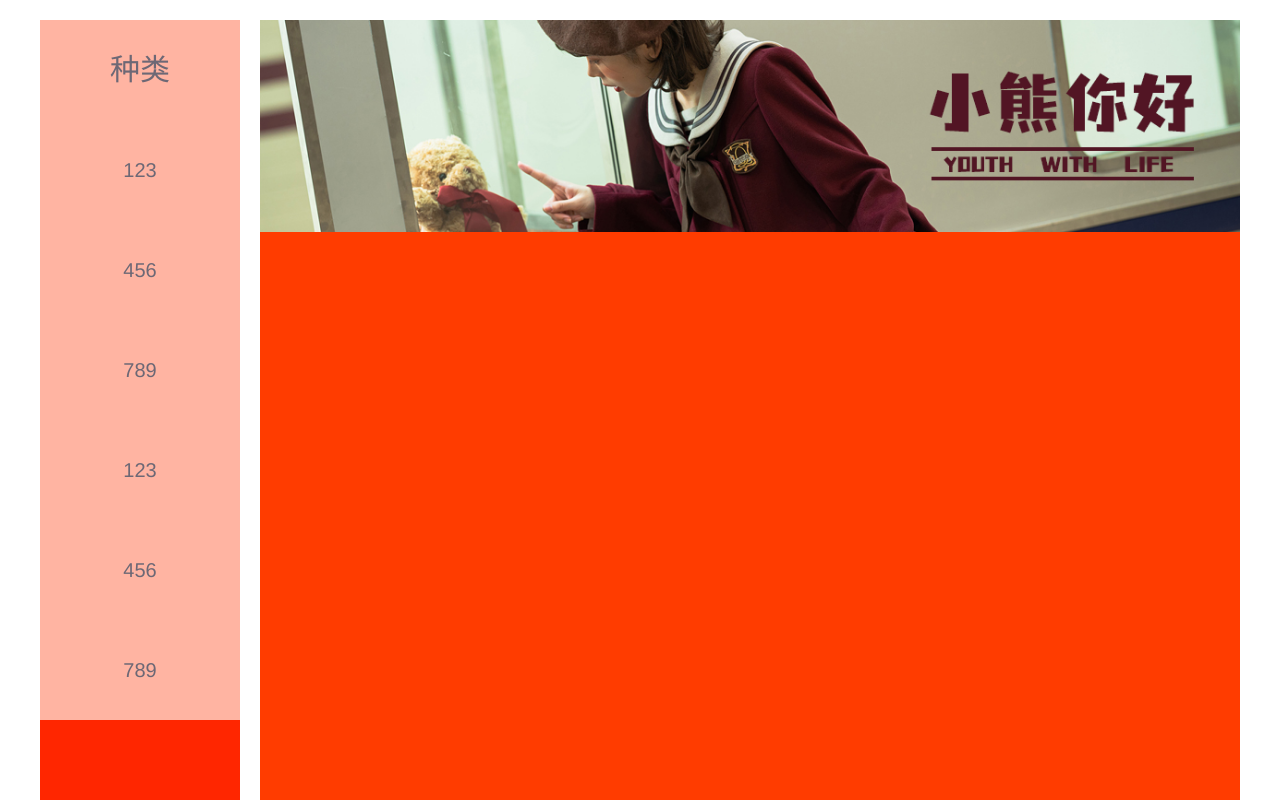
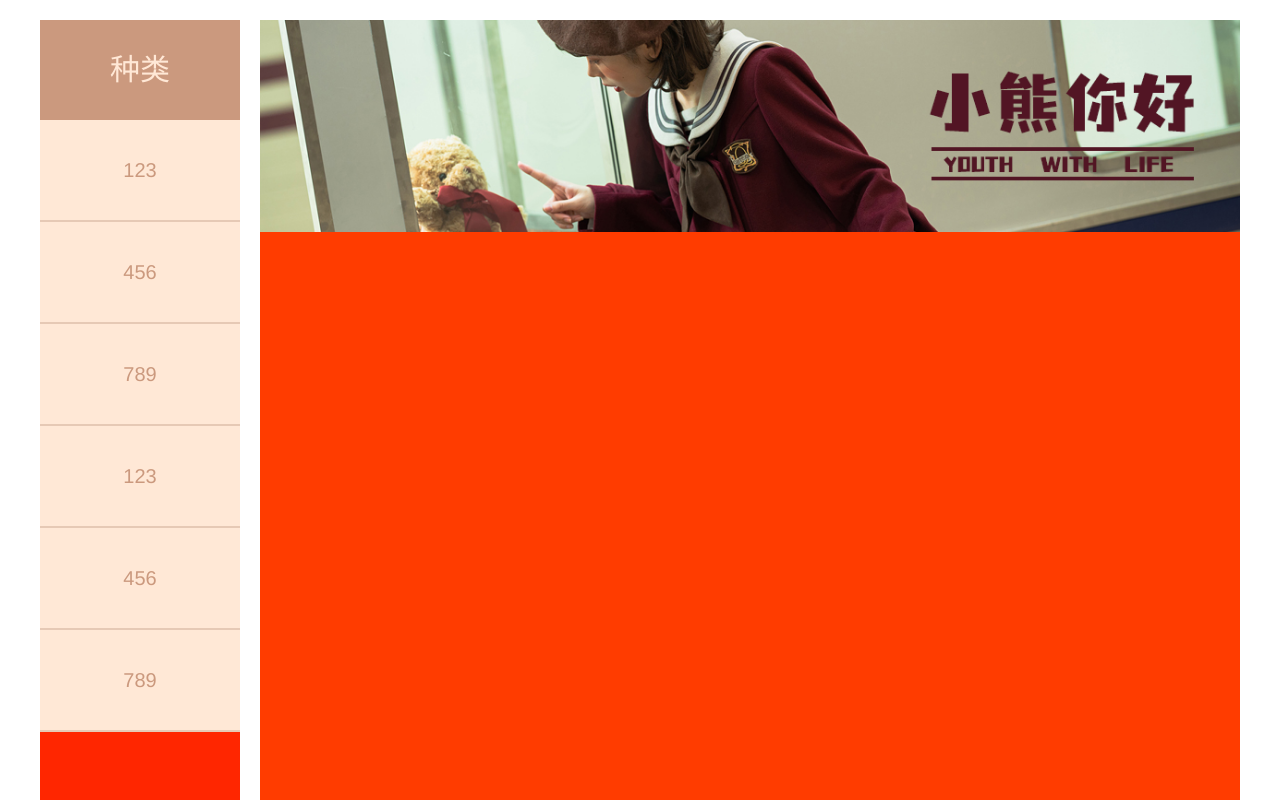
Before and after one commit to lioshounet/LoShopByvue, a Vue app: page / in a window 1280 px wide. Shown: the top 800 px of the page. Built offline with nearby package versions, Linux system fonts and the light colour scheme.

Commit message:
list连接上了

```diff
--- a/public/css/list.css
+++ b/public/css/list.css
@@ -4,8 +4,8 @@
     font-size: 30px;
     line-height: 100px;
     margin: auto;
-    color: rgb(109, 104, 117);
-    background-color: rgb(255, 180, 162);
+    background-color: rgb(203, 153, 126);
+    color: rgb(255, 232, 214);
 }
 
 .list ul li {
@@ -13,7 +13,8 @@
     height: 100px;
     font-size: 20px;
     line-height: 100px;
+    border-bottom: 2px solid rgba(221, 190, 169, 0.712);
     margin: auto;
-    color: rgb(109, 104, 117);
-    background-color: rgb(255, 180, 162);
+    color: rgb(203, 153, 126);
+    background-color: rgb(255, 232, 214);
 }
```
